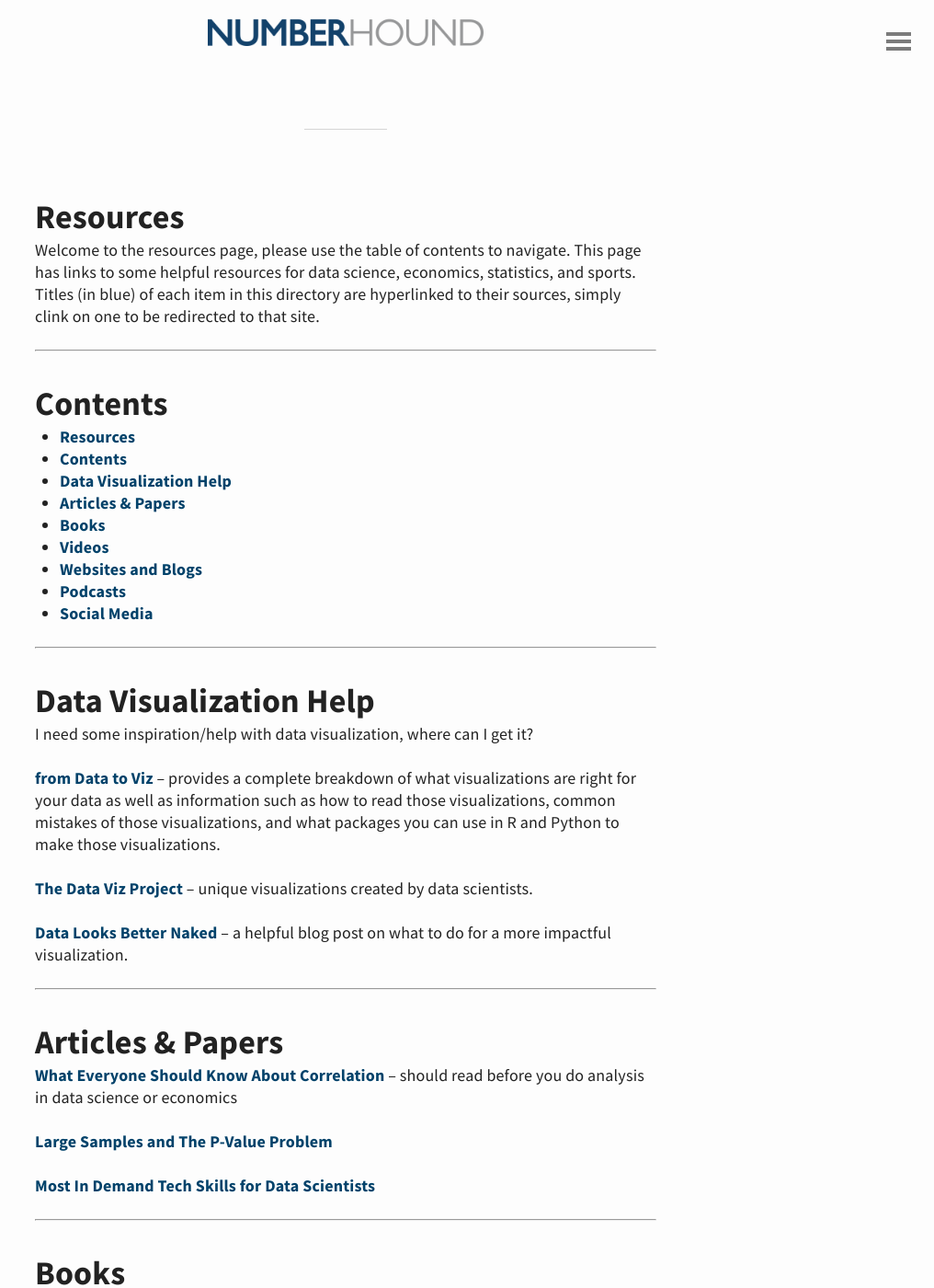
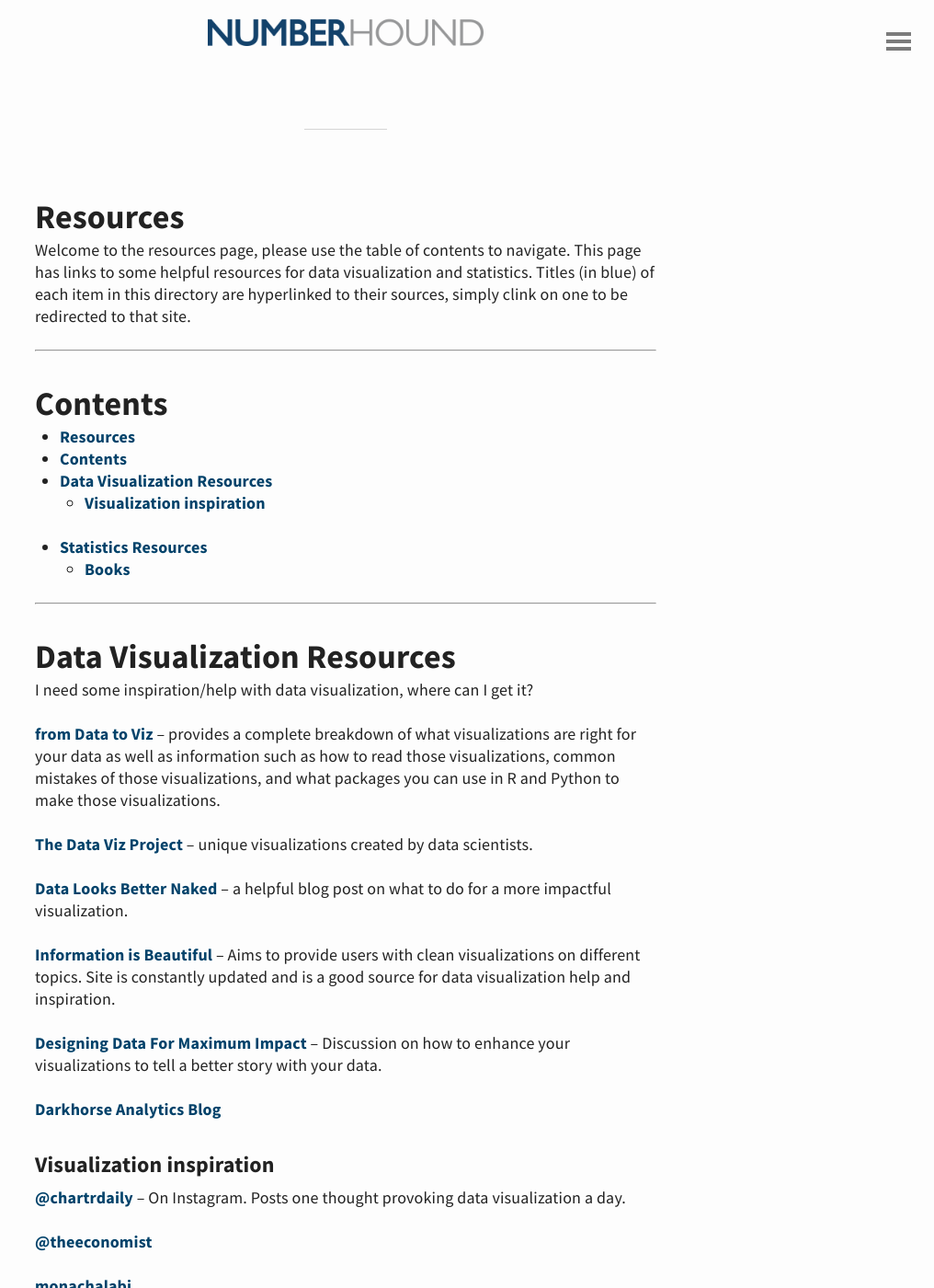
Before and after one commit to NumberHound/web, a Jekyll site: the page built from Resources.md, in a window 1280 px wide and 1400 px high, scrolled down 214 px. Shown: the whole window at 92% size, without its empty margins (264-1280 px from the left). Built offline with Jekyll 4.4.1, drawn with Linux system fonts in a browser that asks for light colours; some of the changed text lies outside the part shown.

Commit message:
Update Resources.md

```diff
--- a/Resources.md
+++ b/Resources.md
@@ -5,7 +5,7 @@ title: Resources
 
 ## Resources
 
-Welcome to the resources page, please use the table of contents to navigate. This page has links to some helpful resources for data science, economics, statistics, and sports. Titles (in blue) of each item in this directory are hyperlinked to their sources, simply clink on one to be redirected to that site.
+Welcome to the resources page, please use the table of contents to navigate. This page has links to some helpful resources for data visualization and statistics. Titles (in blue) of each item in this directory are hyperlinked to their sources, simply clink on one to be redirected to that site.
 
 ---
 
@@ -18,7 +18,7 @@ Welcome to the resources page, please use the table of contents to navigate. Thi
 
 ---
 
-## Data Visualization Help
+## Data Visualization Resources
 
 I need some inspiration/help with data visualization, where can I get it?
 
@@ -28,9 +28,25 @@ I need some inspiration/help with data visualization, where can I get it?
 
 [Data Looks Better Naked](https://www.darkhorseanalytics.com/blog/data-looks-better-naked) -- a helpful blog post on what to do for a more impactful visualization.
 
+[Information is Beautiful](https://informationisbeautiful.net/) -- Aims to provide users with clean visualizations on different topics. Site is constantly updated and is a good source for data visualization help and inspiration.
+
+[Designing Data For Maximum Impact](https://www.youtube.com/watch?v=b5C5dV9XVKo) -- Discussion on how to enhance your visualizations to tell a better story with your data.
+
+[Darkhorse Analytics Blog](https://www.darkhorseanalytics.com/blog)
+
+### Visualization inspiration
+
+[@chartrdaily](https://www.instagram.com/chartrdaily/?hl=en) -- On Instagram. Posts one thought provoking data visualization a day.
+
+[@theeconomist](https://www.instagram.com/theeconomist/?hl=en)
+
+[monachalabi](https://www.instagram.com/monachalabi/?hl=en)
+
+[Data Is Beautiful](https://www.youtube.com/channel/UCkWbqlDAyJh2n8DN5X6NZyg)
+
 ---
 
-## Articles & Papers
+## Statistics Resources
 
 [What Everyone Should Know About Correlation](https://www.americanscientist.org/article/what-everyone-should-know-about-statistical-correlation) -- should read before you do analysis in data science or economics
 
@@ -38,66 +54,14 @@ I need some inspiration/help with data visualization, where can I get it?
 
 [Most In Demand Tech Skills for Data Scientists](https://towardsdatascience.com/the-most-in-demand-tech-skills-for-data-scientists-d716d10c191d)
 
----
+[Three Ways to Spot a Bad Statistic](https://www.ted.com/talks/mona_chalabi_3_ways_to_spot_a_bad_statistic)
 
-## Books
+[SeeingTheory](https://seeing-theory.brown.edu)
+
+### Books
 
 [Mostly Harmless Econometrics](https://www.mostlyharmlesseconometrics.com)
 
 [The Signal and the Noise](https://www.amazon.ca/s?k=the+signal+and+noise&gclid=EAIaIQobChMIqPaG5qCz5wIV0RZ9Ch29vwwgEAAYASAAEgLkGvD_BwE&hvadid=283887960671&hvdev=c&hvlocphy=9001386&hvnetw=g&hvqmt=e&hvrand=4042494083594353684&hvtargid=kwd-303210660711&hydadcr=22455_10105497&tag=googcana-20&ref=pd_sl_2dxrecexjq_e)
 
 ---
-
-## Videos
-
-[How the Economic Machine Works](https://www.youtube.com/watch?v=PHe0bXAIuk0)
-
-[Luck Versus Skill](https://www.youtube.com/watch?v=HNlgISa9Giw)
-
-[How Blockchain is Changing Money and Business](https://www.youtube.com/watch?v=Pl8OlkkwRpc)
-
-[Three Ways to Spot a Bad Statistic](https://www.ted.com/talks/mona_chalabi_3_ways_to_spot_a_bad_statistic)
-
-[Designing Data For Maximum Impact](https://www.youtube.com/watch?v=b5C5dV9XVKo)
-
-[Data Is Beautiful](https://www.youtube.com/channel/UCkWbqlDAyJh2n8DN5X6NZyg)
-
-[Most popular programming languages throughout history](https://www.youtube.com/watch?v=Og847HVwRSI)
-
----
-
-## Websites and Blogs
-
-[SeeingTheory](https://seeing-theory.brown.edu) -- Statistical learning resource
-
-[Variance Explained](http://varianceexplained.org)
-
-[Gapminder](https://www.gapminder.org/)
-
-[Information is Beautiful](https://informationisbeautiful.net/)
-
-[Darkhorse Analytics Blog](https://www.darkhorseanalytics.com/blog)
-
-[Squared2020](https://squared2020.com)
-
-[MIT Sports Analytics Conference](http://www.sloansportsconference.com)
-
----
-
-## Podcasts
-
-[Freakonomics Radio](http://freakonomics.com)
-
-[LSE Public lectures and events](https://podcasts.google.com/?feed=aHR0cDovL3d3dy5sc2UuYWMudWsvYXNzZXRzL3JpY2htZWRpYS93ZWJGZWVkcy9wdWJsaWNMZWN0dXJlc0FuZEV2ZW50c19pVHVuZXNSc3NBbGxNZWRpYVR5cGVzQWxsaXRlbXMueG1s&ved=0CAAQ4aUDahcKEwjgtuW1obPnAhUAAAAAHQAAAAAQAQ&hl=en-CA)
-
----
-
-## Social Media
-
-[@chartrdaily](https://www.instagram.com/chartrdaily/?hl=en) -- On Instagram. Posts one thought provoking data visualization a day.
-
-[@theeconomist](https://www.instagram.com/theeconomist/?hl=en)
-
-[monachalabi](https://www.instagram.com/monachalabi/?hl=en)
-
----
```
